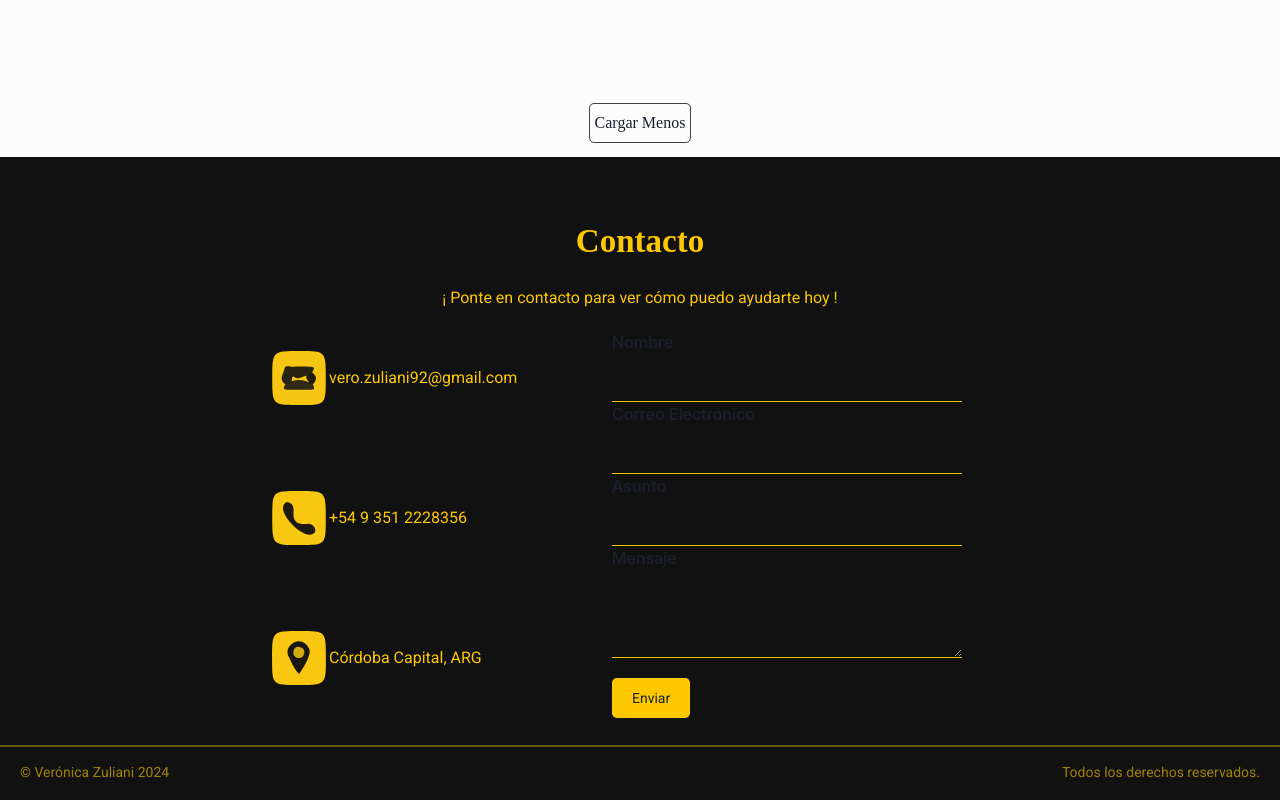
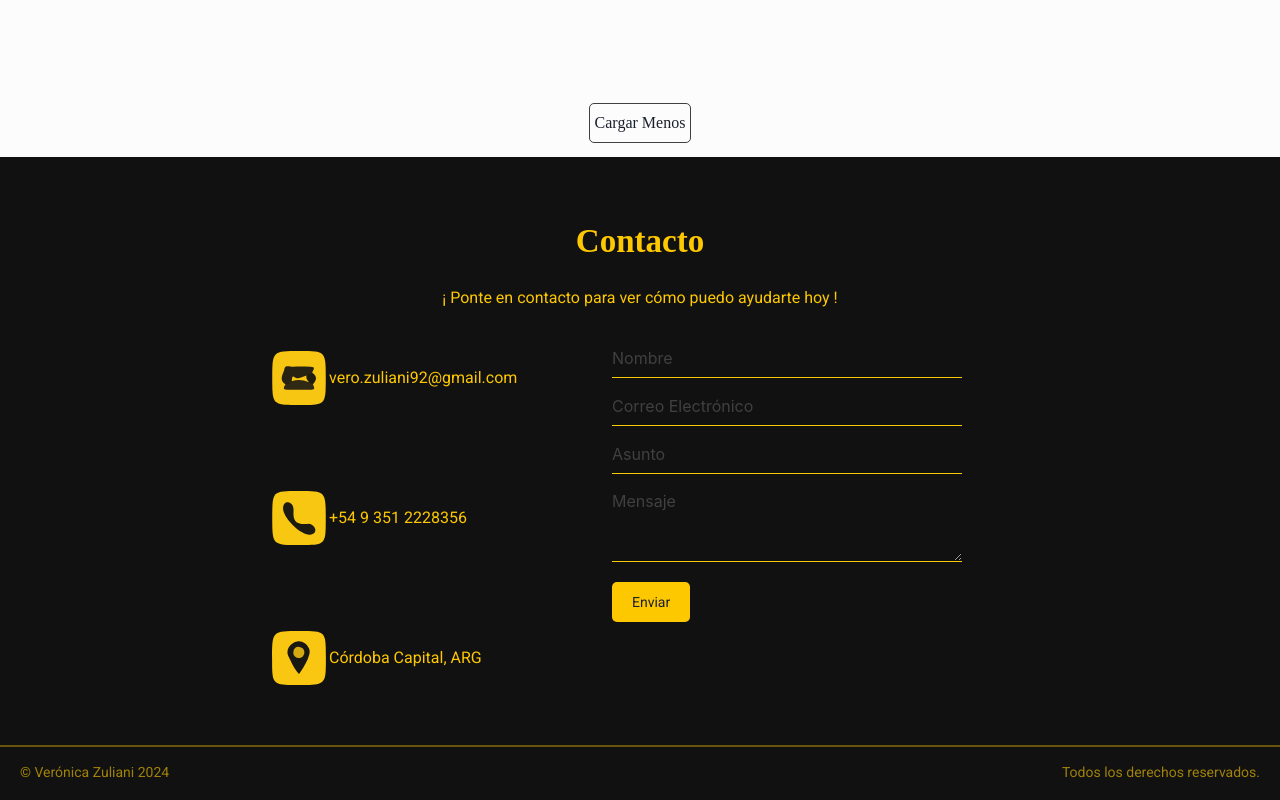
Before and after one commit to VeroZuliani/portfolio-personal-react, a React (Vite) app: page / in a window 1280 px wide. Shown: the part 3140-3940 px from the top of the page. Built offline with nearby package versions, Linux system fonts and the light colour scheme; a web font is replaced by a local one.

Commit message:
Validaciones del formulario en Contacto.jsx

```diff
--- a/package.json
+++ b/package.json
@@ -16,6 +16,7 @@
     "@fontsource/cactus-classical-serif": "^5.0.1",
     "@fontsource/im-fell-french-canon": "^5.0.12",
     "@fontsource/roboto": "^5.0.13",
+    "formik": "^2.4.6",
     "framer-motion": "^11.3.19",
     "prop-types": "^15.8.1",
     "react": "^18.3.1",
--- a/src/Components/Contacto/Contacto.jsx
+++ b/src/Components/Contacto/Contacto.jsx
@@ -1,6 +1,9 @@
-import { Flex, Box, Text, SimpleGrid, Button, FormControl, FormLabel, Input, Textarea} from "@chakra-ui/react"
+import { Flex, Box, Text, SimpleGrid, Button, FormControl, FormLabel, Input, Textarea, FormHelperText} from "@chakra-ui/react"
 import { element } from 'prop-types'
 import InfoContacto from "../InfoContacto/InfoContacto"
+import { Formik } from 'formik'
+import { motion } from "framer-motion"
+
 
 const Contacto = () => {
 
@@ -18,6 +21,7 @@ const Contacto = () => {
             "info":"Córdoba Capital, ARG",
         },
     ]
+
 
     return(
 
@@ -63,55 +67,113 @@ const Contacto = () => {
                 </SimpleGrid>
 
 
-                <Box className="form-contenedor" w='350px' h='390px' mr='46px'>
+                <Formik initialValues={{
+                    nom:'',
+                    correo:'',
+                    asunto:'',
+                    msj:''
+                }}
 
-                    <Flex className="form" flexDirection='column' overflow='hidden'>
+                validate={(values)=>{
+                    let errors={}
+
+                    if(!values.nom){
+                        errors.nom='Debe ingresar nombre'
+                    }
+
+                    if (!values.correo) {
+                        errors.email = 'Debe ingresar correo electrónico'
+                      } else if (!/^[A-Z0-9._%+-]+@[A-Z0-9.-]+\.[A-Z]{2,}$/i.test(values.correo)) {
+                        errors.email = 'Correo inválido'
+                    }
+
+                    if(!values.asunto){
+                        errors.asunto='Debe ingresar asunto'
+                    }
+                    if(!values.msj){
+                        errors.msj='Debe ingresar un mensaje'
+                    }
+                    return errors
+                }}
+
+
+                onSubmit={(values)=>{
+                    console.log(values)
+                }}
+                >
+
+                {({
+                    values,
+                    errors,
+                    handleChange,
+                    handleSubmit,
+                    isSubmitting
+                }) => (
+
+                <Box className="form-contenedor" w='350px' h='390px' mr='46px' onSubmit={handleSubmit}>
+
+                    <Flex className="form" flexDirection='column' overflow='hidden' >
 
                         <FormControl className="form-grupo">
-                            <FormLabel className="label-nom" for="">Nombre</FormLabel>
-                            <Input className="input-nom" type="text" placeholder=" " required
+                            <FormLabel className="label-nom" for=""></FormLabel>
+                            <Input className="input-nom" type="text" placeholder="Nombre " required name="nom"
+                                _placeholder={{ color: 'text.formLabel' }}
                                 variant='flushed'
                                 color='text.color'
                                 borderColor='text.color'
                                 focusBorderColor='text.color'
+                                value={values.nom}
+                                onChange={handleChange}
                             />
+                            {errors.nom?<FormHelperText color='text.color'>{errors.nom}</FormHelperText>:null}
                         </FormControl>
 
                         <FormControl className="form-grupo">
-                            <FormLabel className="label-email" for="">Correo Electrónico</FormLabel>
-                            <Input className="input-email" type="email" placeholder=" " required
+                            <FormLabel className="label-email" for=""></FormLabel>
+                            <Input className="input-email" type="email" placeholder="Correo Electrónico" name="correo"
+                                _placeholder={{ color: 'text.formLabel' }}
                                 variant='flushed'
                                 color='text.color'
                                 borderColor='text.color'
                                 focusBorderColor='text.color'
+                                value={values.correo}
+                                onChange={handleChange}
                             />
+                            {errors.correo?<FormHelperText color='text.color'>{errors.correo}</FormHelperText>:null}
                         </FormControl>
 
                         <FormControl className="form-grupo" >
-                            <FormLabel className="label-asunto" for="">Asunto</FormLabel>
-                            <Input className="input-asunto"type="text" placeholder=" " required
+                            <FormLabel className="label-asunto" for=""></FormLabel>
+                            <Input className="input-asunto"type="text" placeholder="Asunto" name="asunto"
+                                _placeholder={{ color: 'text.formLabel' }}
                                 variant='flushed'
                                 color='text.color'
                                 borderColor='text.color'
                                 focusBorderColor='text.color'
-                                pos='relative'
+                                value={values.asunto}
+                                onChange={handleChange}
                             />
+                            {errors.asunto?<FormHelperText color='text.color'>{errors.asunto}</FormHelperText>:null}
                         </FormControl>
 
                         <FormControl className="form-grupo">
-                            <FormLabel className="label-msj" for="">Mensaje</FormLabel>
-                            <Textarea className="input-msj" type="text" placeholder=" " required
+                            <FormLabel className="label-msj" for="" ></FormLabel>
+                            <Textarea className="input-msj" type="text" placeholder="Mensaje" name="msj"
+                                _placeholder={{ color: 'text.formLabel' }}
                                 variant='flushed'
                                 color='text.color'
                                 borderColor='text.color'
                                 focusBorderColor='text.color'
-                                pos='relative'
+                                value={values.msj}
+                                onChange={handleChange}
                             />
+                            {errors.msj?<FormHelperText color='text.color'>{errors.msj}</FormHelperText>:null}
                         </FormControl>
 
                     </Flex>
 
-                    <Button className="enviar" type="submit"
+                    <motion.div whileTap={{scale: 0.90}} transition={{ duration: 0.1 }}>
+                        <Button className="enviar" type="submit"  disabled={isSubmitting}
                             mt='20px'
                             pt='5px'
                             pr='20px'
@@ -131,8 +193,11 @@ const Contacto = () => {
                             }}
                             >Enviar
                         </Button>
+                    </motion.div>
+                </Box>
 
-                </Box>
+                )}
+                </Formik>
 
             </Flex>
         </Flex>
--- a/src/Components/Proyectos/Proyectos.jsx
+++ b/src/Components/Proyectos/Proyectos.jsx
@@ -120,6 +120,7 @@ const Proyectos = () => {
                                 </WrapItem>
                             </motion.div>
                         </Wrap>
+
                     </TabPanel>
 
                 </TabPanels>
```
Also changed, not shown: 1 other file (tests, documents, lock files or other folders). Lines whose indentation alone changed are shown as unchanged.
